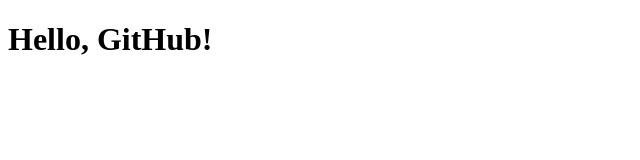
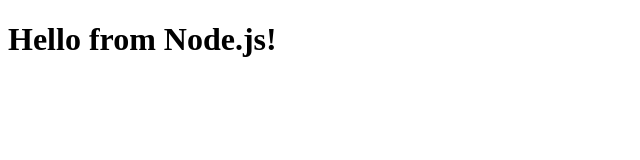
Before and after one commit to Murtazamd/beanstalkproject, a plain HTML site: page index.html in a window 1280 px wide. Shown: the whole page, without its empty margins (0-640 px from the left). Drawn offline with Linux system fonts and the light colour scheme.

Commit message:
Update index.html

```diff
--- a/index.html
+++ b/index.html
@@ -3,9 +3,9 @@
 <head>
     <meta charset="UTF-8">
     <meta name="viewport" content="width=device-width, initial-scale=1.0">
-    <title>My GitHub Page</title>
+    <title>Node.js Simple Web Server</title>
 </head>
 <body>
-    <h1>Hello, GitHub!</h1>
+    <h1>Hello from Node.js!</h1>
 </body>
 </html>
```
